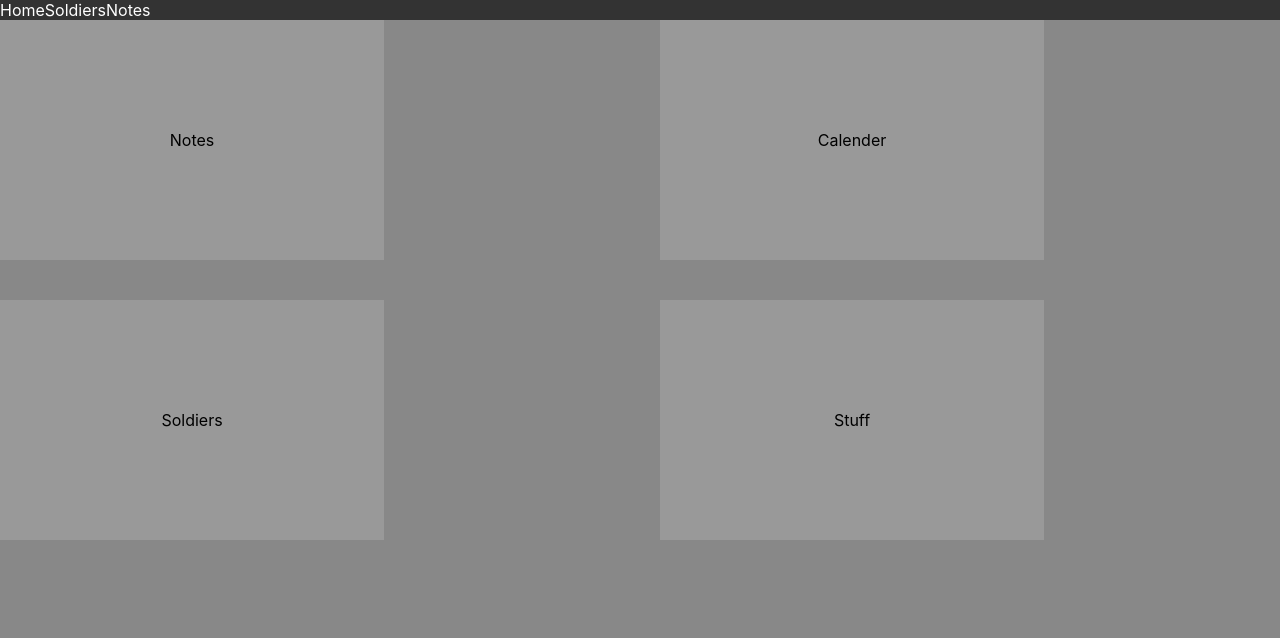
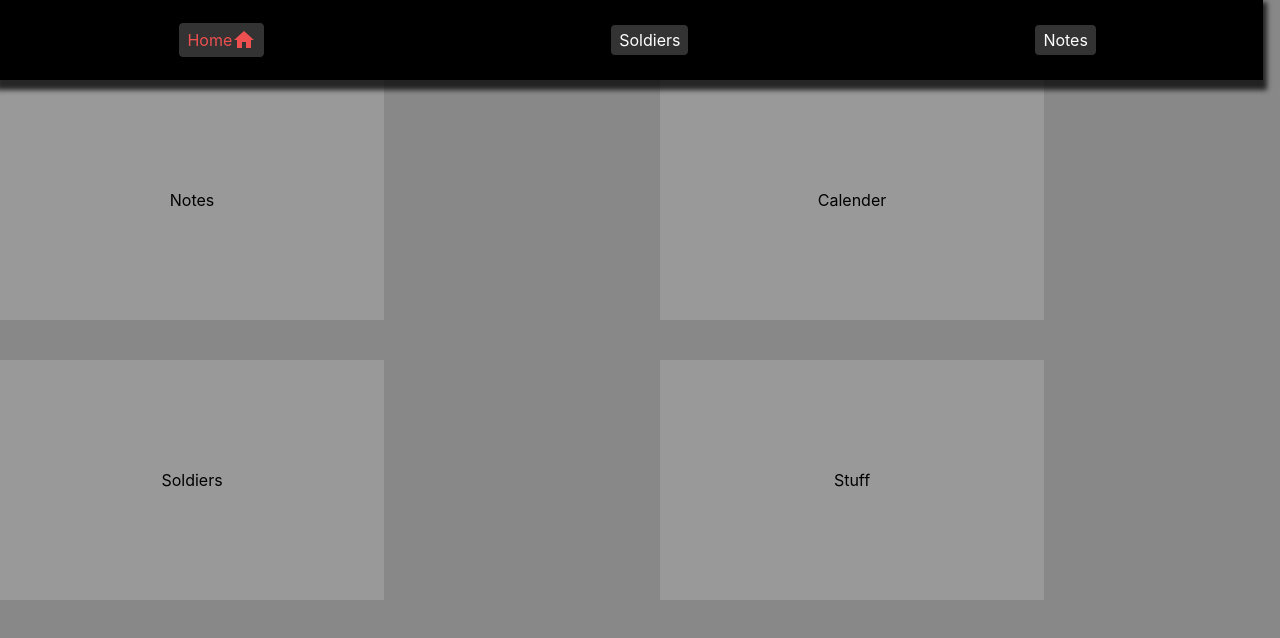
Before and after one commit to alontzukerman/RasApp, a React (Create React App) app in the folder client/: page / in a window 1280 px wide. Shown: the top 638 px of the page. Built offline with nearby package versions, Linux system fonts and the light colour scheme.

Commit message:
updated the navbar

```diff
--- /dev/null
+++ b/client/src/NavBar.css
@@ -0,0 +1,47 @@
+nav {
+    display: flex;
+    justify-content: space-around;
+    align-items: center;
+    height: 10vh;
+    background: black;
+    color: black;
+    box-shadow: 0px 6px 5px 4px rgba(0,0,0,0.75);
+    position: sticky;
+    top:0;
+    z-index: 1000;
+    width:98.7vw;
+    left: 0;
+    margin: 0;
+
+  }
+  .navHome :hover{
+    padding-top: 6px;
+    padding-right: 9px;
+    padding-bottom: 6px;
+    padding-left: 9px;
+    transition-duration: 0.3s;
+  }
+
+  .navLinks {
+    width: 40%;
+    display: flex;
+    justify-content: space-between;
+    align-items: center;
+    list-style: none;
+    color: black;
+
+  }
+  .homenav {
+      cursor: pointer;
+      background-color: #333333;
+      margin-left: 12px;
+      border-radius: 5px;
+      border:1px solid black;
+      display: flex;
+      align-items: center;
+      padding-top: 5px;
+      padding-right: 8px;
+      padding-bottom: 5px;
+      padding-left: 8px;
+
+  }
--- a/client/src/Navbar.js
+++ b/client/src/Navbar.js
@@ -1,6 +1,8 @@
 import React from 'react'
 import styled from 'styled-components';
-import { Link } from 'react-router-dom';
+import HomeIcon from "@material-ui/icons/Home";
+import { Link,NavLink } from 'react-router-dom';
+import './NavBar.css'
 
 function Navbar() {
     const style = {
@@ -9,24 +11,31 @@ function Navbar() {
       };
 
     return (
-        <Nav>
-            <Link style={style} to="/">
-                Home
-            </Link>
-            <Link style={style} to="/soldiers">
-                Soldiers
-            </Link>
-            <Link style={style} to="/notes">
-                Notes
-            </Link>
-        </Nav>
+        <nav>
+        <NavLink activeStyle={{ color: "#ee5050" }} style={style} to="/">
+        <div className="homenav">
+          <span>Home</span>
+          <HomeIcon/>
+        </div>
+      </NavLink>
+      <NavLink activeStyle={{ color: "#ee5050" }} style={style} to="/soldiers">
+        <div className="homenav">
+          Soldiers
+        </div>
+      </NavLink>
+      <NavLink activeStyle={{ color: "#ee5050" }} style={style} to="/notes">
+        <div className="homenav">
+          Notes
+        </div>
+      </NavLink>
+      </nav>
     )
 }
 
 
-const Nav = styled.div`
-    background-color: #333 ;
-    position: sticky ;
-    top: 0 ;
-`;
+// const Nav = styled.div`
+//     background-color: #333 ;
+//     position: sticky ;
+//     top: 0 ;
+// `;
 export default Navbar
```
Also changed, not shown: 1 other file (tests, documents, lock files or other folders).
